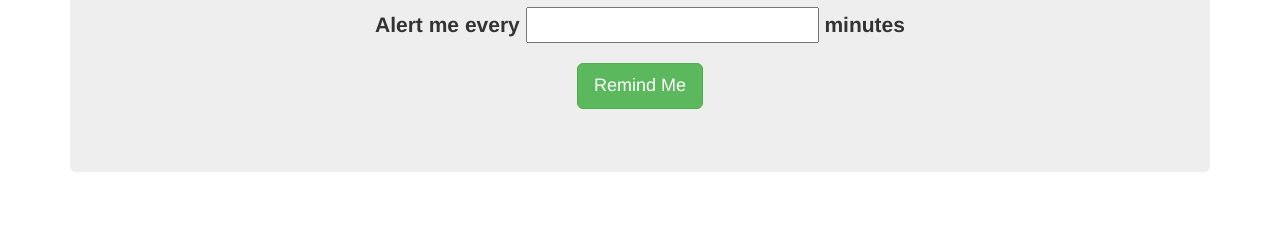
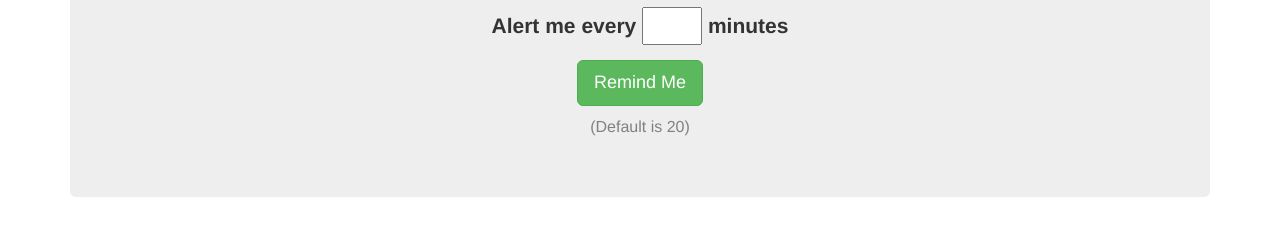
Before and after one commit to bricejlin/reminder-app, a plain HTML site: page index.html in a window 1280 px wide. Shown: the part 140-376 px from the top of the page. Drawn offline with Linux system fonts and the light colour scheme.

Commit message:
changed css, added default time note

```diff
--- a/css/remindme.css
+++ b/css/remindme.css
@@ -1,7 +1,18 @@
 .jumbotron {
   text-align: center;
 }
-
+.jumbotron p {
+  margin-bottom: 10px;
+}
 .input-group {
   margin-bottom: 10px;
 }
+#note {
+  font-size: 16px;
+  color: gray;
+}
+#reminder-input {
+  padding: 2px 10px;
+  width: 60px;
+  text-align: center;
+}
--- a/index.html
+++ b/index.html
@@ -18,11 +18,12 @@
     <!-- Backbone templates -->
     <script type="text/template" id="reminder-template">
       <p>
-      <label>Alert me every <input type="text" id="reminder-input" /> minutes</label>
+        <label>Alert me every <input type="text" id="reminder-input" title="Default is 20" /> minutes</label>
       </p>
       <p>
         <button id="remind-btn" class="btn btn-lg btn-success">Remind Me</button>
       </p>
+      <p id="note">(Default is 20)</p>
     </script>
 
     <script type="text/template" id="post-template">
```
